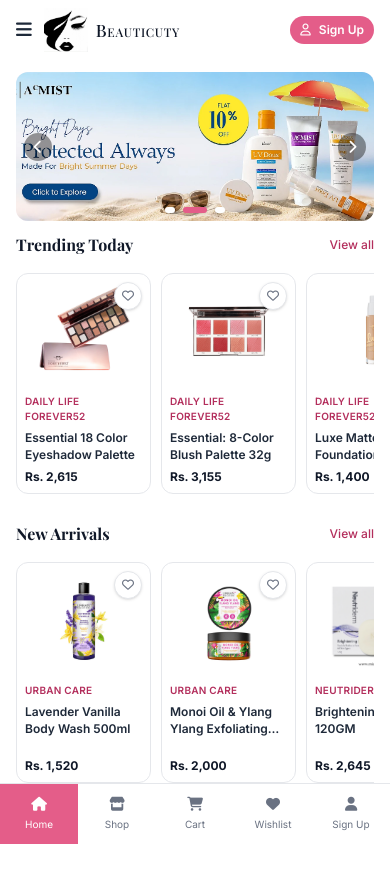
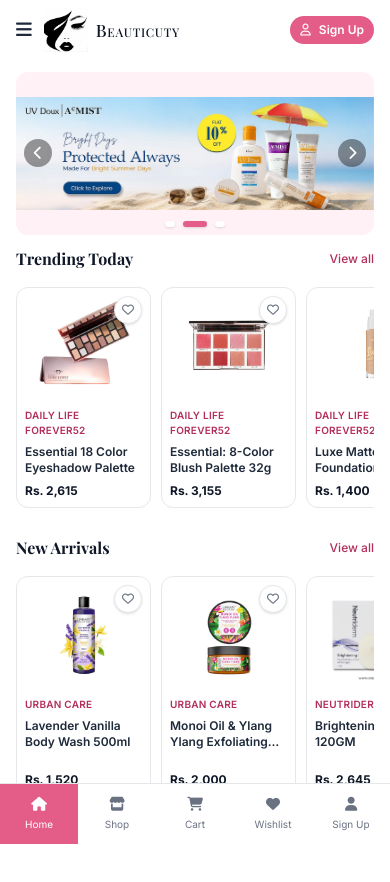
Before and after one commit to AryanShrest/E-commerce-, a Next.js app: page / in a window 390 px wide. Shown: the top 882 px of the page. Built offline with nearby package versions, Linux system fonts and the light colour scheme.

Commit message:
Show full mobile hero artwork in a taller frame
Increase the mobile hero height and fit the banner uncropped with a soft theme backdrop instead of trimming the sides.

```diff
--- a/app/components/HeroBanner.tsx
+++ b/app/components/HeroBanner.tsx
@@ -38,9 +38,9 @@
 
   return (
     <section className="mx-auto max-w-7xl px-4 py-3 sm:px-6 sm:py-6">
-      <div className="group relative aspect-[12/5] overflow-hidden rounded-xl bg-pink-50 sm:aspect-[1600/450] sm:rounded-2xl">
+      <div className="group relative aspect-[11/5] overflow-hidden rounded-xl bg-pink-50 sm:aspect-[1600/450] sm:rounded-2xl">
         <Link href={href} aria-label="Shop the promotion" className="absolute inset-0 z-0 block">
-          <img src={img} alt={alt} className="h-full w-full object-cover object-center" />
+          <img src={img} alt={alt} className="h-full w-full object-contain object-center sm:object-cover" />
         </Link>
 
         <button
```
